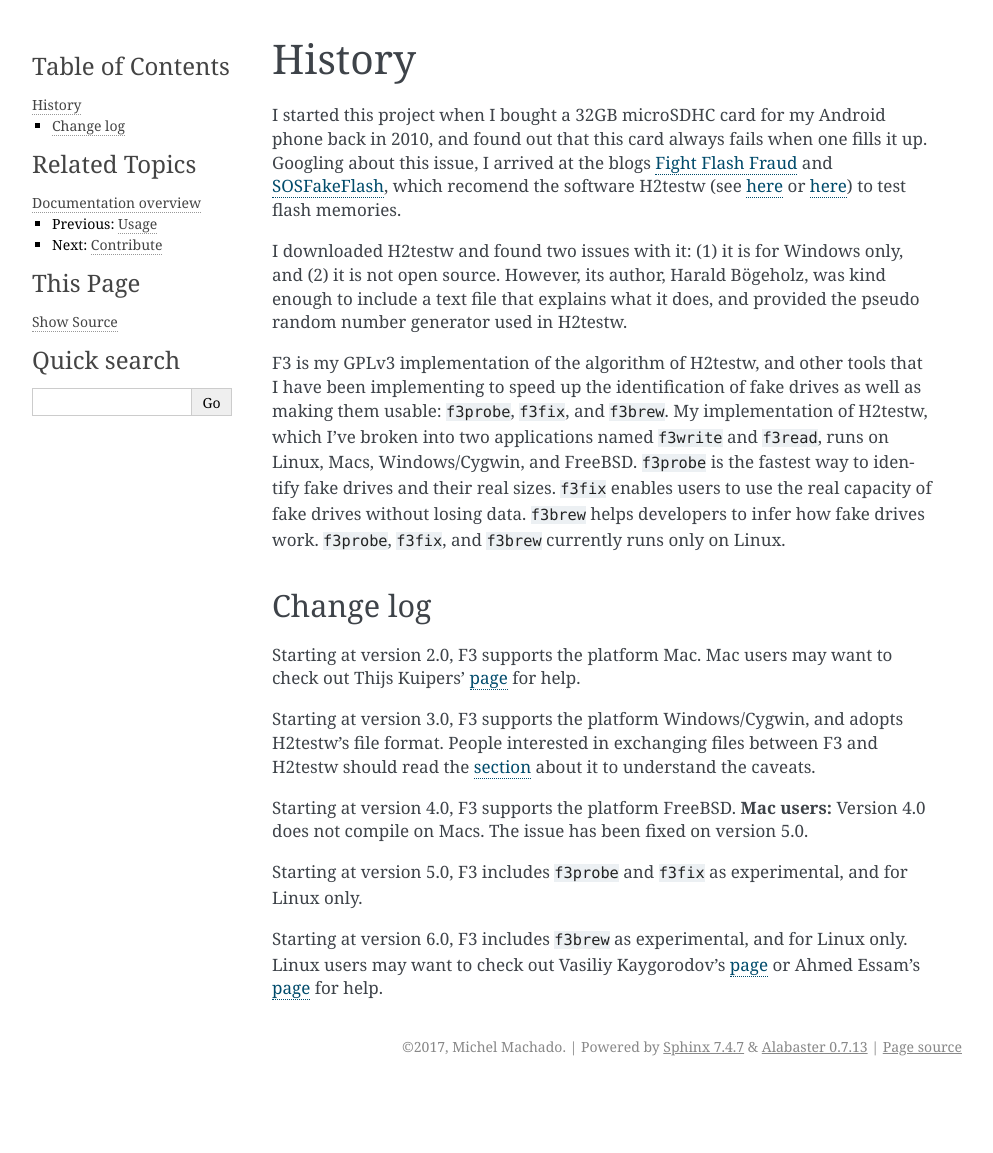
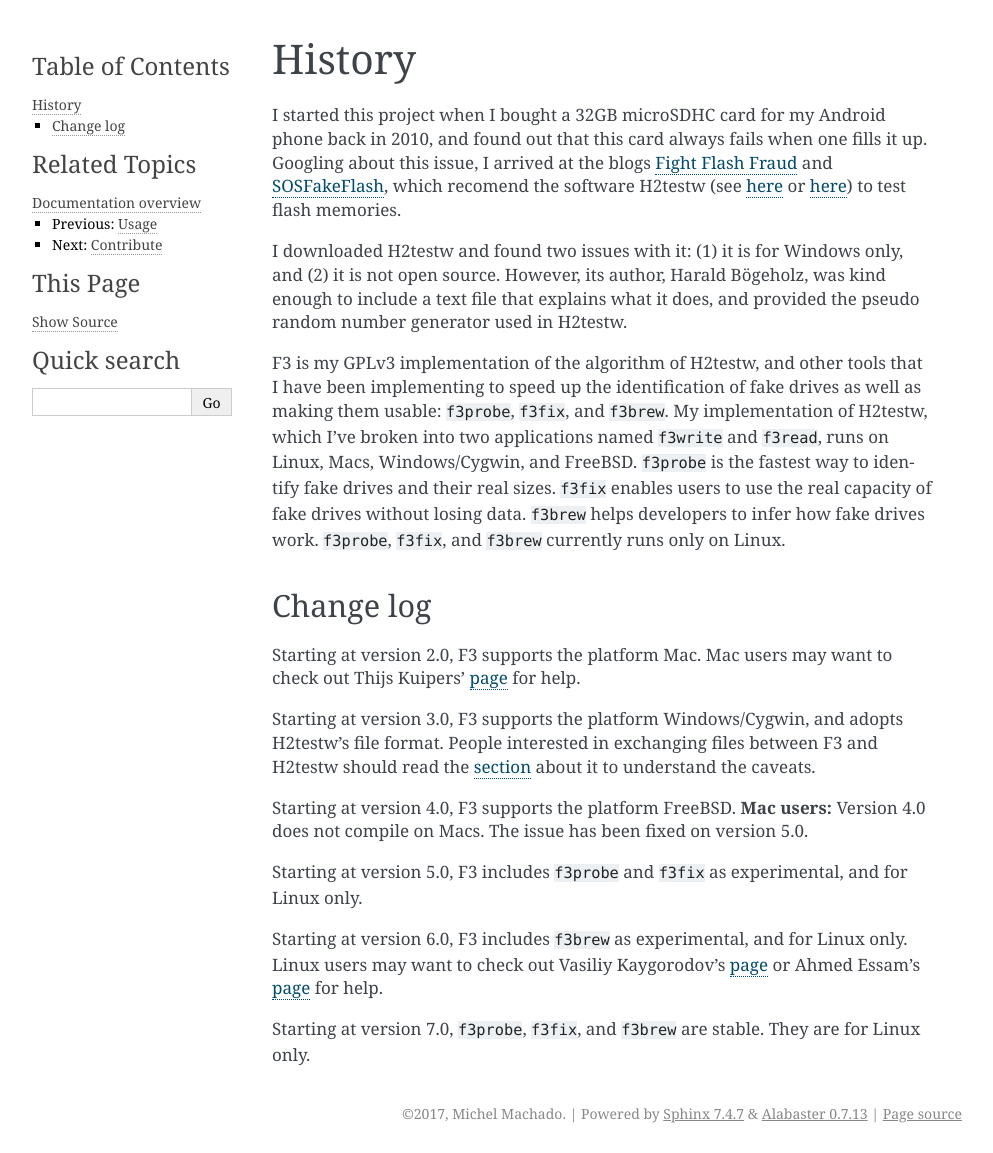
Before and after one commit to xanderificnlxrc4h/cloudtechmasters, a Sphinx documentation site: the page built from doc/history.rst, in a window 1280 px wide. Shown: the whole page, without its empty margins (148-1141 px from the left). Built offline with Sphinx 7.4.7, drawn with Linux system fonts in a browser that asks for light colours; before the commit the page ends 1086 px from its top, so only the background shows below that.

Commit message:
Bump version to 7.0

```diff
--- a/README.rst
+++ b/README.rst
@@ -63,7 +63,7 @@ The files of the stable version of F3 are
 `here <https://github.com/AltraMayor/f3/releases>`__. The
 following command uncompresses the files::
 
-    $ unzip f3-6.0.zip
+    $ unzip f3-7.0.zip
 
 
 Compile stable software on Linux or FreeBSD
--- a/doc/conf.py
+++ b/doc/conf.py
@@ -58,9 +58,9 @@ author = 'Michel Machado'
 # built documents.
 #
 # The short X.Y version.
-version = '6.0'
+version = '7.0'
 # The full version, including alpha/beta/rc tags.
-release = '6.0'
+release = '7.0'
 
 # The language for content autogenerated by Sphinx. Refer to documentation
 # for a list of supported languages.
@@ -136,7 +136,7 @@ html_theme_options = { 'show_related': True }
 # The name for this set of Sphinx documents.
 # "<project> v<release> documentation" by default.
 #
-# html_title = 'f3 v6.0'
+# html_title = 'f3 vX.0'
 
 # A shorter title for the navigation bar.  Default is the same as html_title.
 #
--- a/doc/history.rst
+++ b/doc/history.rst
@@ -55,3 +55,6 @@ Linux only. Linux users may want to check out Vasiliy Kaygorodov's
 or Ahmed Essam's
 `page <http://ahmedspace.com/linux-how-to-fix-a-flash-memory-corrupting-files/>`__
 for help.
+
+Starting at version 7.0, ``f3probe``, ``f3fix``, and ``f3brew`` are stable.
+They are for Linux only.
--- a/doc/usage.rst
+++ b/doc/usage.rst
@@ -598,7 +598,7 @@ in the example below (please use the correct device!):
 
     $ sudo ./f3probe --destructive --time-ops /dev/sdb
     [sudo] password for michel:
-    F3 probe 6.0
+    F3 probe 7.0
     Copyright (C) 2010 Digirati Internet LTDA.
     This is free software; see the source for copying conditions.
 
@@ -673,7 +673,7 @@ outputs:
 
     $ sudo ./f3probe --time-ops /dev/sdc
     [sudo] password for michel:
-    F3 probe 6.0
+    F3 probe 7.0
     Copyright (C) 2010 Digirati Internet LTDA.
     This is free software; see the source for copying conditions.
 
@@ -733,7 +733,7 @@ The execution of ``f3fix`` on my fake drive went as follows:
 ::
 
     $ sudo ./f3fix --last-sec=16477878 /dev/sdb
-    F3 fix 6.0
+    F3 fix 7.0
     Copyright (C) 2010 Digirati Internet LTDA.
     This is free software; see the source for copying conditions.
 
```
Also changed, not shown: 3 other files.
